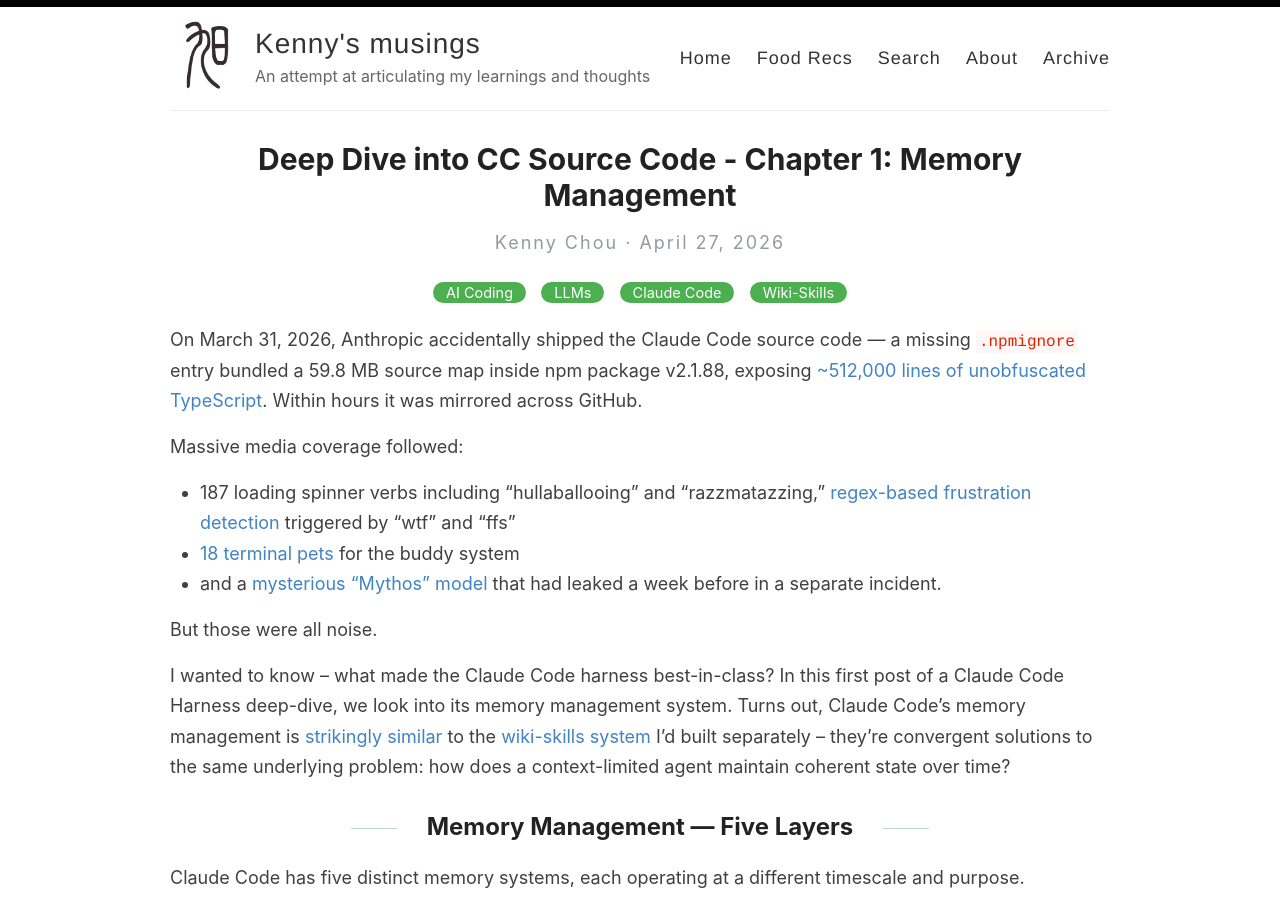
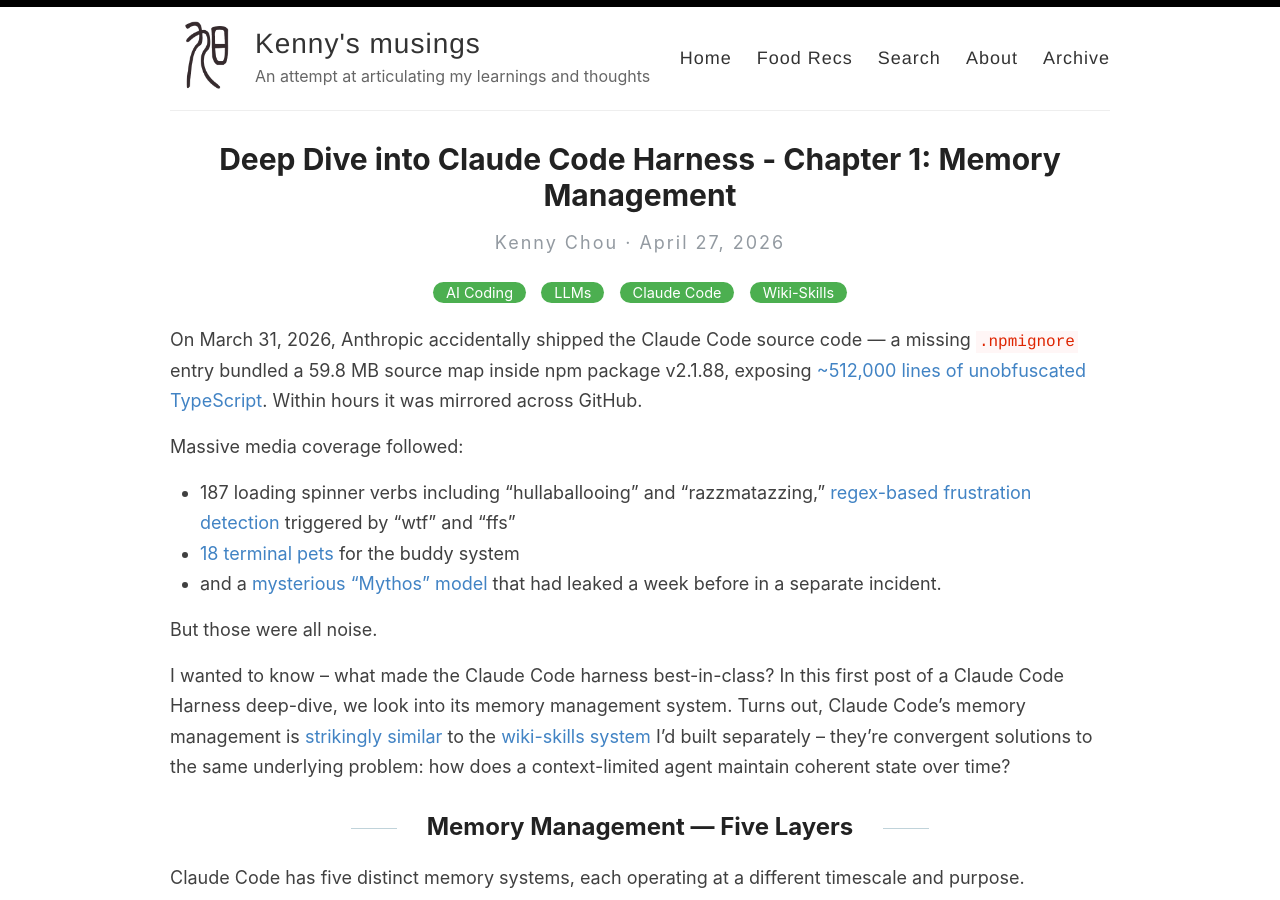
Before and after one commit to kfchou/kfchou.github.io, a Jekyll site: the page built from _posts/2026-04-27-claude-code-memory-system.md, in a window 1280 px wide and 900 px high. Built offline with Jekyll 4.4.1, drawn with Linux system fonts in a browser that asks for light colours; comment, search, counter and statistics services are not loaded.

Commit message:
update title

```diff
--- a/_posts/2026-04-27-claude-code-memory-system.md
+++ b/_posts/2026-04-27-claude-code-memory-system.md
@@ -1,6 +1,6 @@
 ---
 layout: post
-title: "Deep Dive into CC Source Code - Chapter 1: Memory Management"
+title: "Deep Dive into Claude Code Harness - Chapter 1: Memory Management"
 categories: [AI Coding, LLMs, Claude Code, Wiki-Skills]
 excerpt: What makes the Claude Code harness best-in-class? Let's dive into its leaked source code to learn about the rigorous engineering within. Turns out, its memory management is remarkably similar to the wiki system described in my previous post.
 pinned: true
```
